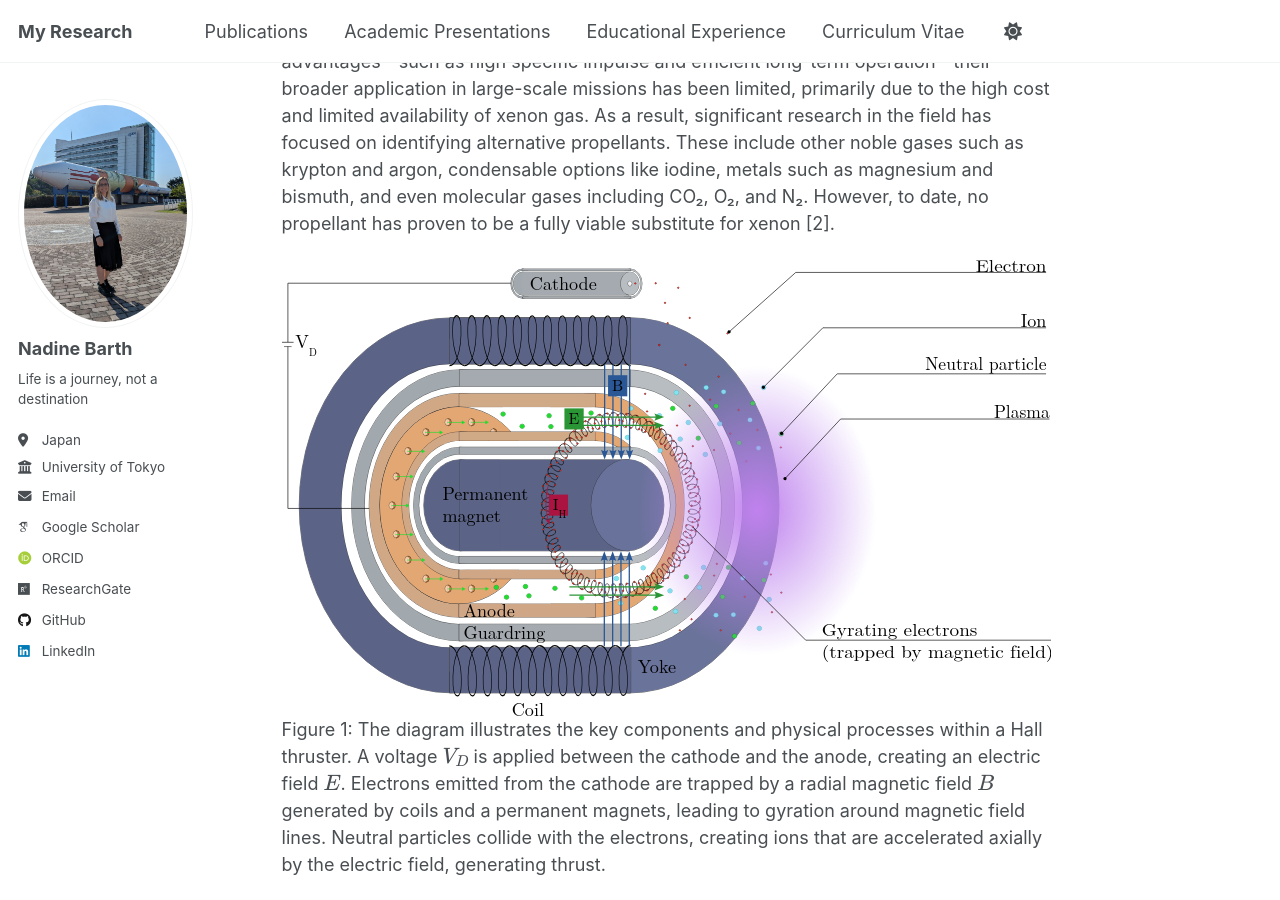
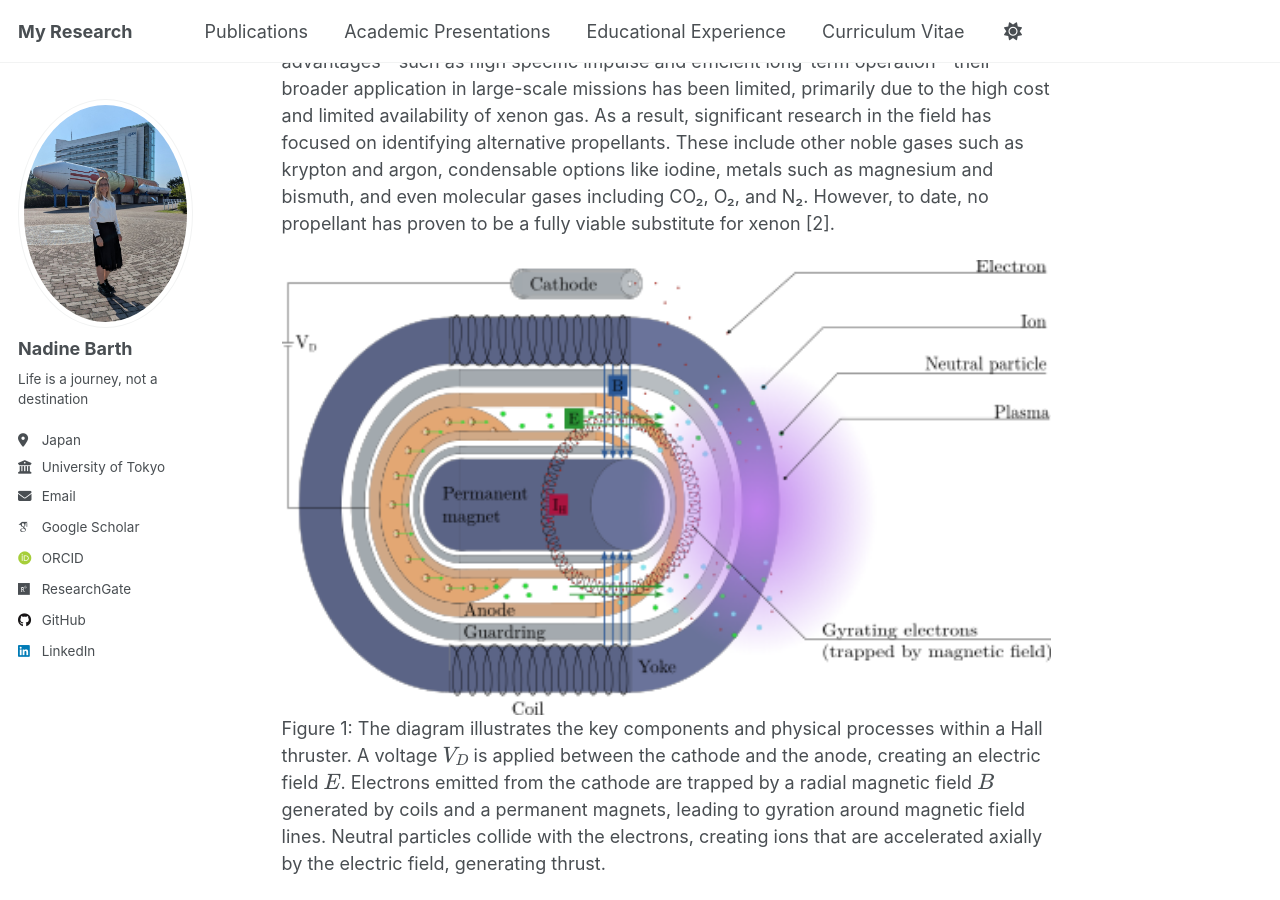
Before and after one commit to Barth-Nadine/Research, a Jekyll site: the page built from _pages/about.md, in a window 1280 px wide and 900 px high, scrolled down 1074 px. Built offline with Jekyll 4.4.1, drawn with Linux system fonts in a browser that asks for light colours; some web fonts are replaced.

Commit message:
Picture_white

```diff
--- a/_pages/about.md
+++ b/_pages/about.md
@@ -22,7 +22,7 @@
 
 Hall thrusters have been in use since the early days of space exploration. Despite their advantages—such as high specific impulse and efficient long-term operation—their broader application in large-scale missions has been limited, primarily due to the high cost and limited availability of xenon gas. As a result, significant research in the field has focused on identifying alternative propellants. These include other noble gases such as krypton and argon, condensable options like iodine, metals such as magnesium and bismuth, and even molecular gases including CO₂, O₂, and N₂. However, to date, no propellant has proven to be a fully viable substitute for xenon [2].
 
-<img src="/Research/images/HallThruster_TAL_white.svg" alt="Hall Thruster" style="width: 100%; max-width: 1000px; height: auto; display: block; margin: auto;" />
+<img src="/Research/images/HallThruster_TAL_white.png" alt="Hall Thruster" style="width: 100%; max-width: 1000px; height: auto; display: block; margin: auto;" />
 Figure 1: The diagram illustrates the key components and physical processes within a Hall thruster. A voltage $$V_D$$ is applied between the cathode and the anode, creating an electric field $$E$$. Electrons emitted from the cathode are trapped by a radial magnetic field $$B$$ generated by coils and a permanent magnets, leading to gyration around magnetic field lines. Neutral particles collide with the electrons, creating ions that are accelerated axially by the electric field, generating thrust.
 
 
```
Also changed, not shown: images/HallThruster_TAL_white.png (added).
